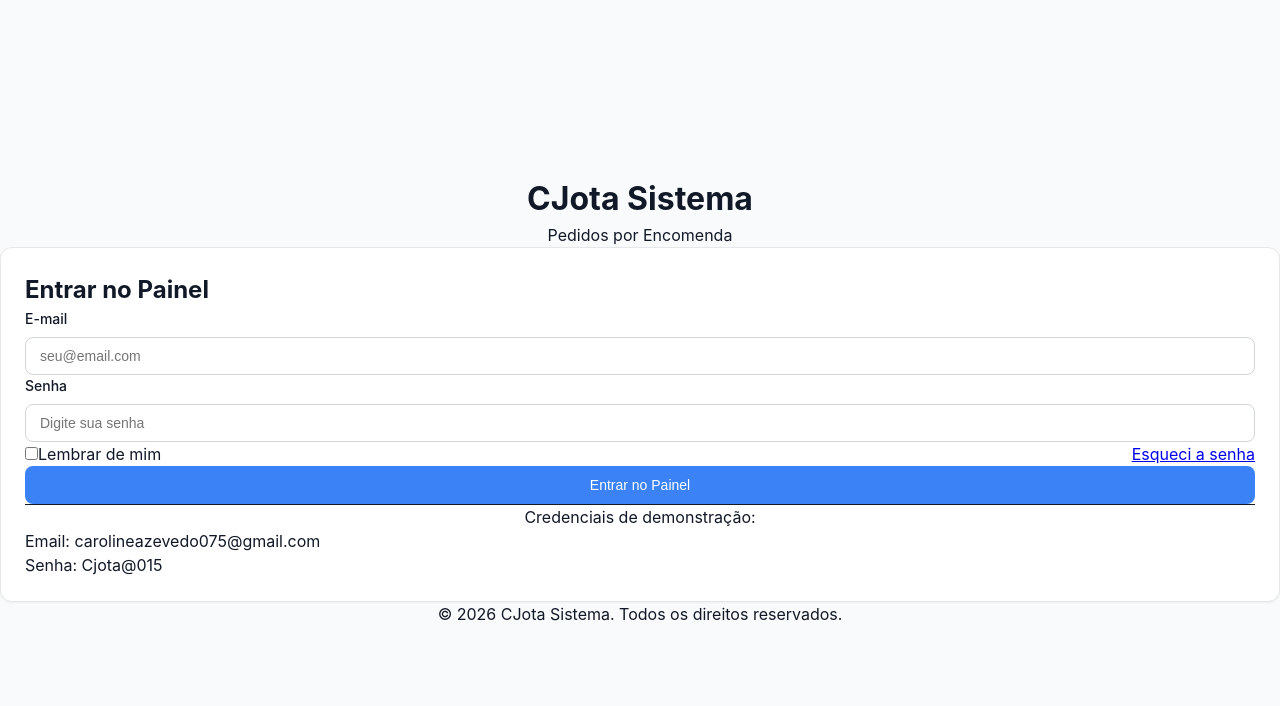
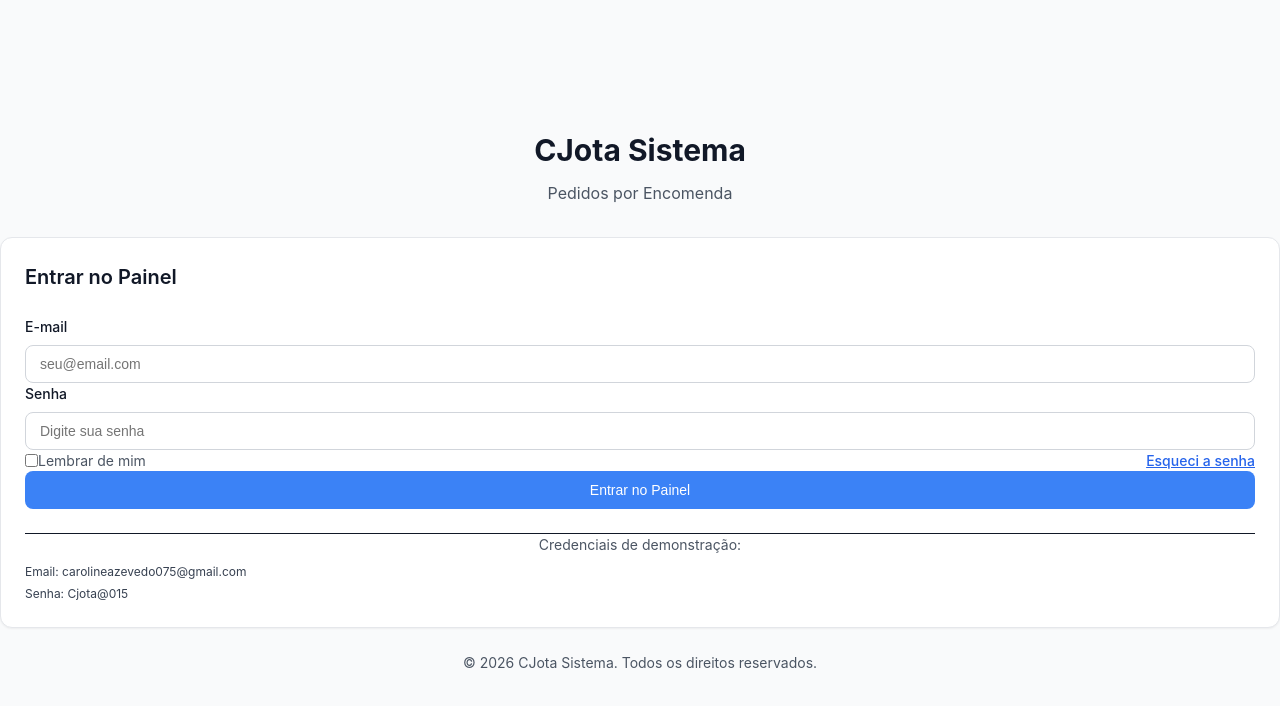
Before and after one commit to Cjota221/cjotapersonalizado, a Next.js app: page /login in a window 1280 px wide. Shown: the top 706 px of the page. Built offline with nearby package versions, Linux system fonts and the light colour scheme.

Commit message:
fix: Adicionar classes Tailwind essenciais (w-*, h-*, grid, spacing, text) ao CSS global para corrigir layout

```diff
--- a/app/globals.css
+++ b/app/globals.css
@@ -27,6 +27,21 @@ body {
   line-height: 1.5;
 }
 
+/* Utilitários Tailwind para ícones */
+.w-4 { width: 1rem; }
+.h-4 { height: 1rem; }
+.w-5 { width: 1.25rem; }
+.h-5 { height: 1.25rem; }
+.w-6 { width: 1.5rem; }
+.h-6 { height: 1.5rem; }
+.w-8 { width: 2rem; }
+.h-8 { height: 2rem; }
+.w-12 { width: 3rem; }
+.h-12 { height: 3rem; }
+.w-16 { width: 4rem; }
+.h-16 { height: 4rem; }
+
+/* Botões */
 .btn {
   display: inline-flex;
   align-items: center;
@@ -72,6 +87,7 @@ body {
   font-size: 0.8125rem;
 }
 
+/* Cards */
 .card {
   background-color: white;
   border: 1px solid #e5e7eb;
@@ -80,6 +96,7 @@ body {
   box-shadow: 0 1px 2px 0 rgb(0 0 0 / 0.05);
 }
 
+/* Forms */
 .form-label {
   display: block;
   font-size: 0.875rem;
@@ -88,7 +105,9 @@ body {
   color: #111827;
 }
 
-.form-input {
+.form-input,
+.form-textarea,
+.form-select {
   width: 100%;
   padding: 0.625rem 0.875rem;
   font-size: 0.875rem;
@@ -96,14 +115,23 @@ body {
   border-radius: 0.5rem;
   background-color: white;
   transition: border-color 0.15s ease;
+  color: #111827;
 }
 
-.form-input:focus {
+.form-input:focus,
+.form-textarea:focus,
+.form-select:focus {
   outline: none;
   border-color: var(--color-primary);
   box-shadow: 0 0 0 3px var(--color-primary-light);
 }
 
+.form-textarea {
+  min-height: 100px;
+  resize: vertical;
+}
+
+/* Tables */
 .table {
   width: 100%;
   border-collapse: collapse;
@@ -120,24 +148,29 @@ body {
   font-weight: 600;
   color: #6b7280;
   text-transform: uppercase;
+  letter-spacing: 0.025em;
 }
 
 .table td {
   padding: 1rem;
   border-top: 1px solid #e5e7eb;
   font-size: 0.875rem;
+  color: #111827;
 }
 
 .table tbody tr:hover {
   background-color: #f9fafb;
 }
 
+/* Badges */
 .badge {
   display: inline-flex;
+  align-items: center;
   padding: 0.25rem 0.75rem;
   font-size: 0.75rem;
   font-weight: 500;
   border-radius: 9999px;
+  white-space: nowrap;
 }
 
 .badge-success {
@@ -150,7 +183,57 @@ body {
   color: #92400e;
 }
 
+.badge-danger {
+  background-color: var(--color-danger-light);
+  color: #991b1b;
+}
+
 .badge-primary {
   background-color: var(--color-primary-light);
   color: #1e40af;
 }
+
+/* Grid utilities */
+.grid { display: grid; }
+.grid-cols-1 { grid-template-columns: repeat(1, minmax(0, 1fr)); }
+.grid-cols-2 { grid-template-columns: repeat(2, minmax(0, 1fr)); }
+.grid-cols-3 { grid-template-columns: repeat(3, minmax(0, 1fr)); }
+.gap-4 { gap: 1rem; }
+.gap-5 { gap: 1.25rem; }
+.gap-6 { gap: 1.5rem; }
+.gap-8 { gap: 2rem; }
+
+/* Spacing utilities */
+.mb-2 { margin-bottom: 0.5rem; }
+.mb-4 { margin-bottom: 1rem; }
+.mb-6 { margin-bottom: 1.5rem; }
+.mb-8 { margin-bottom: 2rem; }
+.mt-1 { margin-top: 0.25rem; }
+.mt-2 { margin-top: 0.5rem; }
+.mt-4 { margin-top: 1rem; }
+.mt-6 { margin-top: 1.5rem; }
+
+/* Text utilities */
+.text-sm { font-size: 0.875rem; }
+.text-xs { font-size: 0.75rem; }
+.text-lg { font-size: 1.125rem; }
+.text-xl { font-size: 1.25rem; }
+.text-2xl { font-size: 1.5rem; }
+.text-3xl { font-size: 1.875rem; }
+.font-medium { font-weight: 500; }
+.font-semibold { font-weight: 600; }
+.font-bold { font-weight: 700; }
+
+/* Color utilities */
+.text-gray-500 { color: #6b7280; }
+.text-gray-600 { color: #4b5563; }
+.text-gray-700 { color: #374151; }
+.text-gray-900 { color: #111827; }
+.text-blue-600 { color: #2563eb; }
+.text-blue-700 { color: #1d4ed8; }
+
+/* Responsive */
+@media (max-width: 768px) {
+  .grid-cols-3 { grid-template-columns: repeat(1, minmax(0, 1fr)); }
+  .grid-cols-2 { grid-template-columns: repeat(1, minmax(0, 1fr)); }
+}
```
